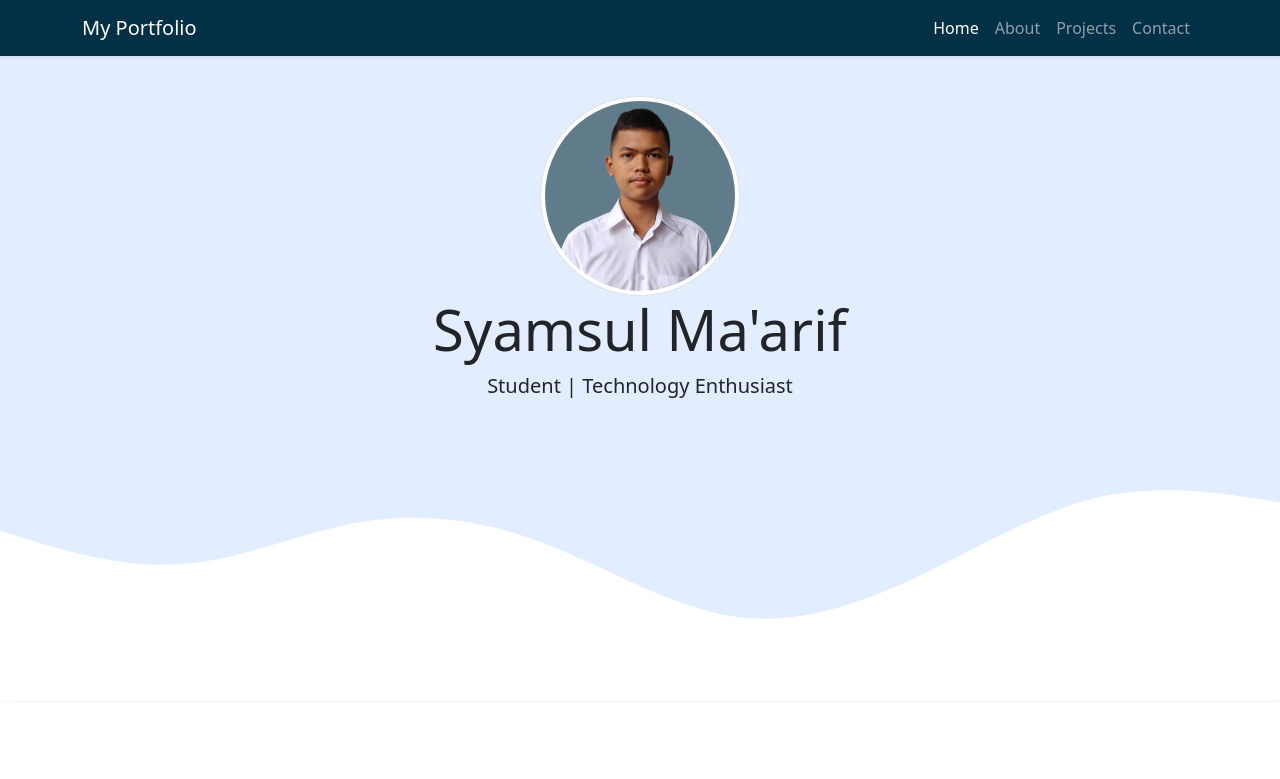
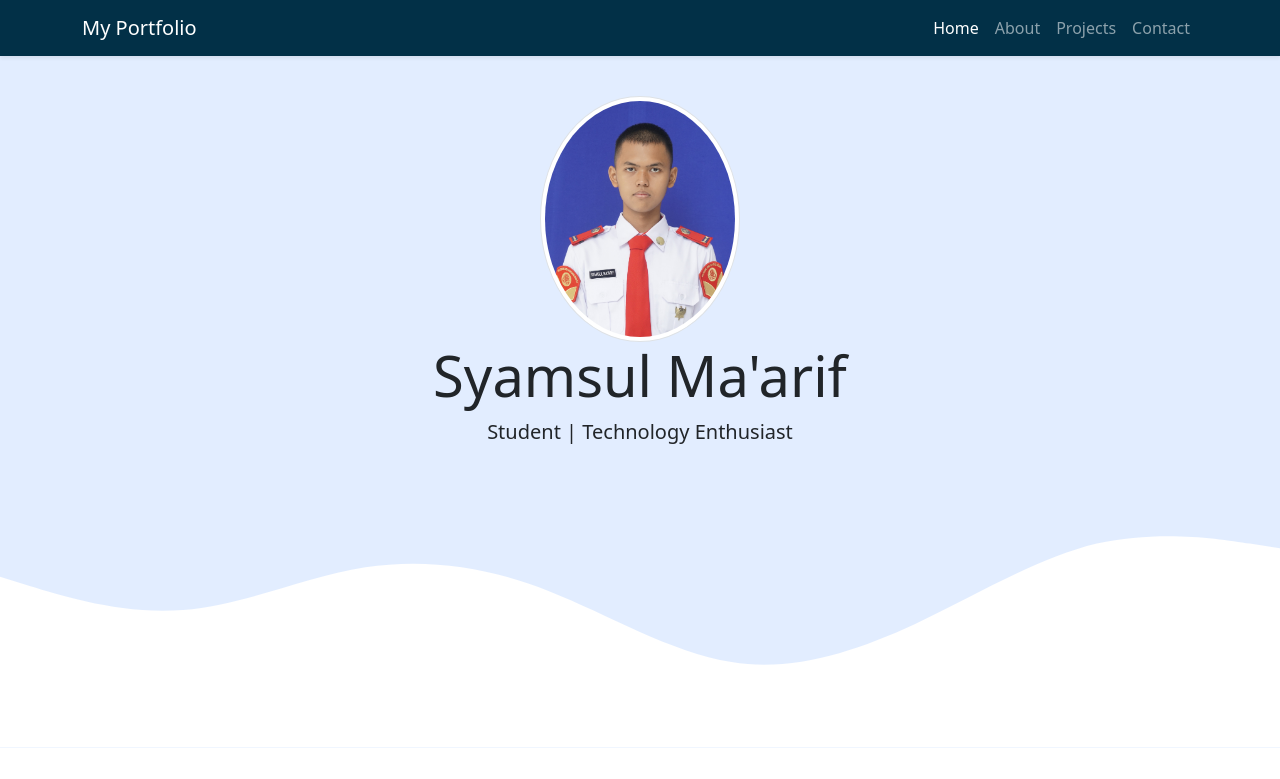
Before and after one commit to syamsulmaarif-dev/syamsulmaarif-dev.github.io, a plain HTML site: page index.html in a window 1280 px wide. Shown: the top 779 px of the page. Drawn offline with nearby package versions, Linux system fonts and the light colour scheme.

Commit message:
Update index.html

```diff
--- a/index.html
+++ b/index.html
@@ -48,7 +48,7 @@
     <!-- Akhir Navbar -->
     <!-- Jumbotron -->
     <section class="jumbotron text-center">
-      <img src="img/syamsul-new.jpg" alt="syamsul" width="200" class="profil rounded-circle img-thumbnail" />
+      <img src="img/Syamsul-baru.JPG" alt="syamsul" width="200" class="profil rounded-circle img-thumbnail" />
       <h1 class="display-4">Syamsul Ma'arif</h1>
       <p class="lead"></p>
       <svg xmlns="http://www.w3.org/2000/svg" viewBox="0 0 1440 320">
```
